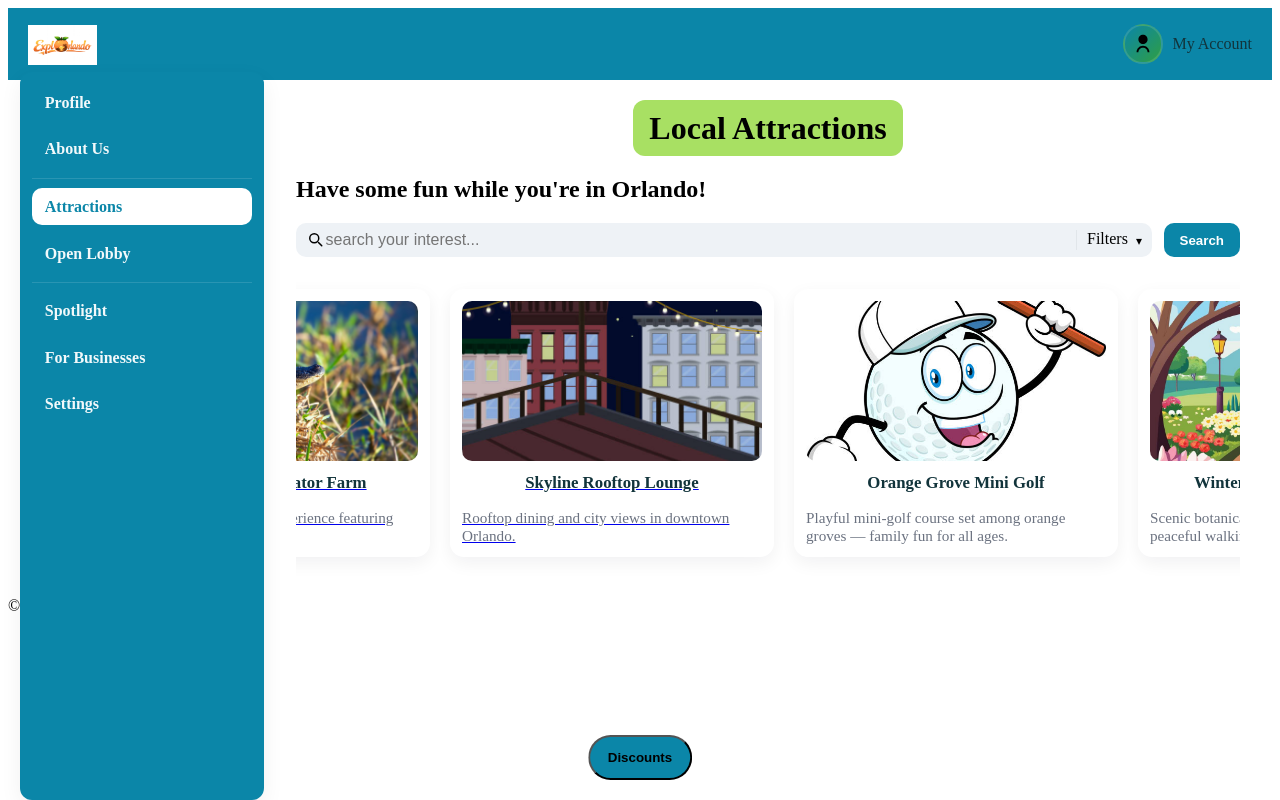
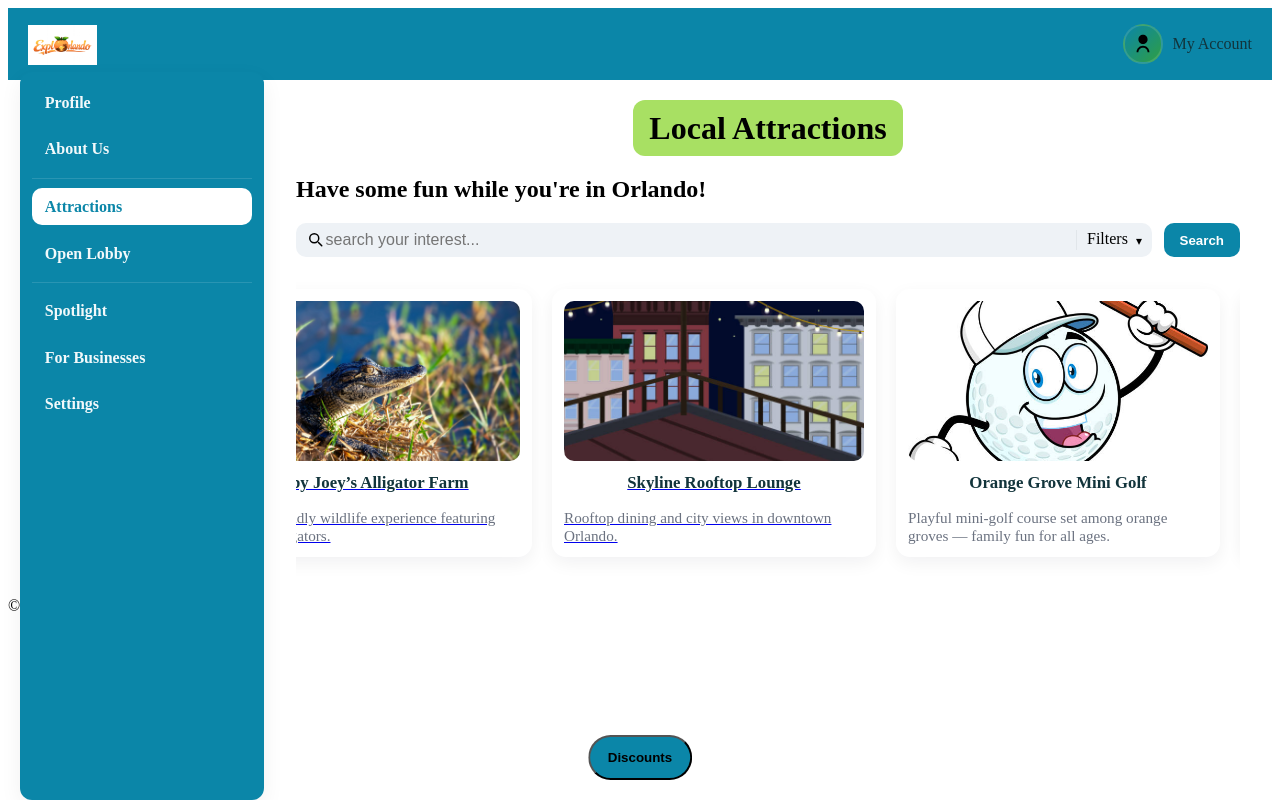
Before and after one commit to sburbank22/Explorlando, a PHP site: page /pages/attractions.html in a window 1280 px wide. Run offline with PHP 8.4, Linux system fonts and the light colour scheme.

Commit message:
fix(carousel): account for fixed sidebar so first card is fully visible; responsive padding

```diff
--- a/ms5/css/attractions.css
+++ b/ms5/css/attractions.css
@@ -386,8 +386,9 @@ main { margin-left: calc(var(--sidebar-width) + 2.25rem); }
   flex-wrap: nowrap;
   overflow-x: auto;
   padding: 1rem 0 1.5rem;
-  padding-left: 1.25rem; /* small breathing room on the left so first card isn't cut off */
-  scroll-padding-left: 1.25rem;
+  /* ensure the first card clears the fixed sidebar: add extra left padding */
+  padding-left: calc(var(--sidebar-width,220px) + 0.75rem);
+  scroll-padding-left: calc(var(--sidebar-width,220px) + 0.75rem);
 }
 
 .card-list.carousel .card {
@@ -397,7 +398,12 @@ main { margin-left: calc(var(--sidebar-width) + 2.25rem); }
 }
 
 @media (min-width: 900px) {
-  .card-list.carousel { padding-left: 2rem; scroll-padding-left: 2rem; }
+  .card-list.carousel { padding-left: calc(var(--sidebar-width,220px) + 1rem); scroll-padding-left: calc(var(--sidebar-width,220px) + 1rem); }
+}
+
+/* On very small screens (sidebar becomes static) reduce padding */
+@media (max-width: 900px) {
+  .card-list.carousel { padding-left: 1rem; scroll-padding-left: 1rem; }
 }
 
 .card-list.carousel .card img {
```
